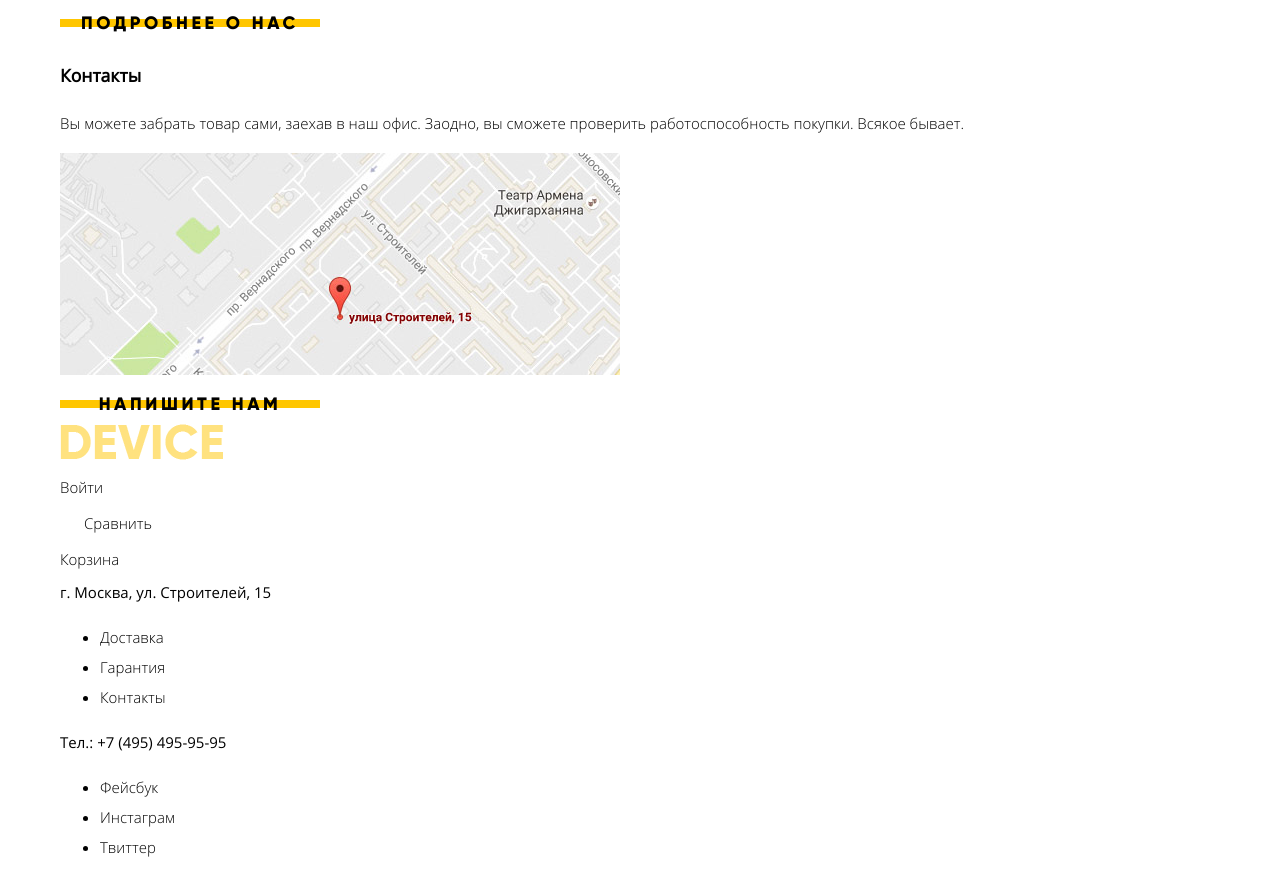
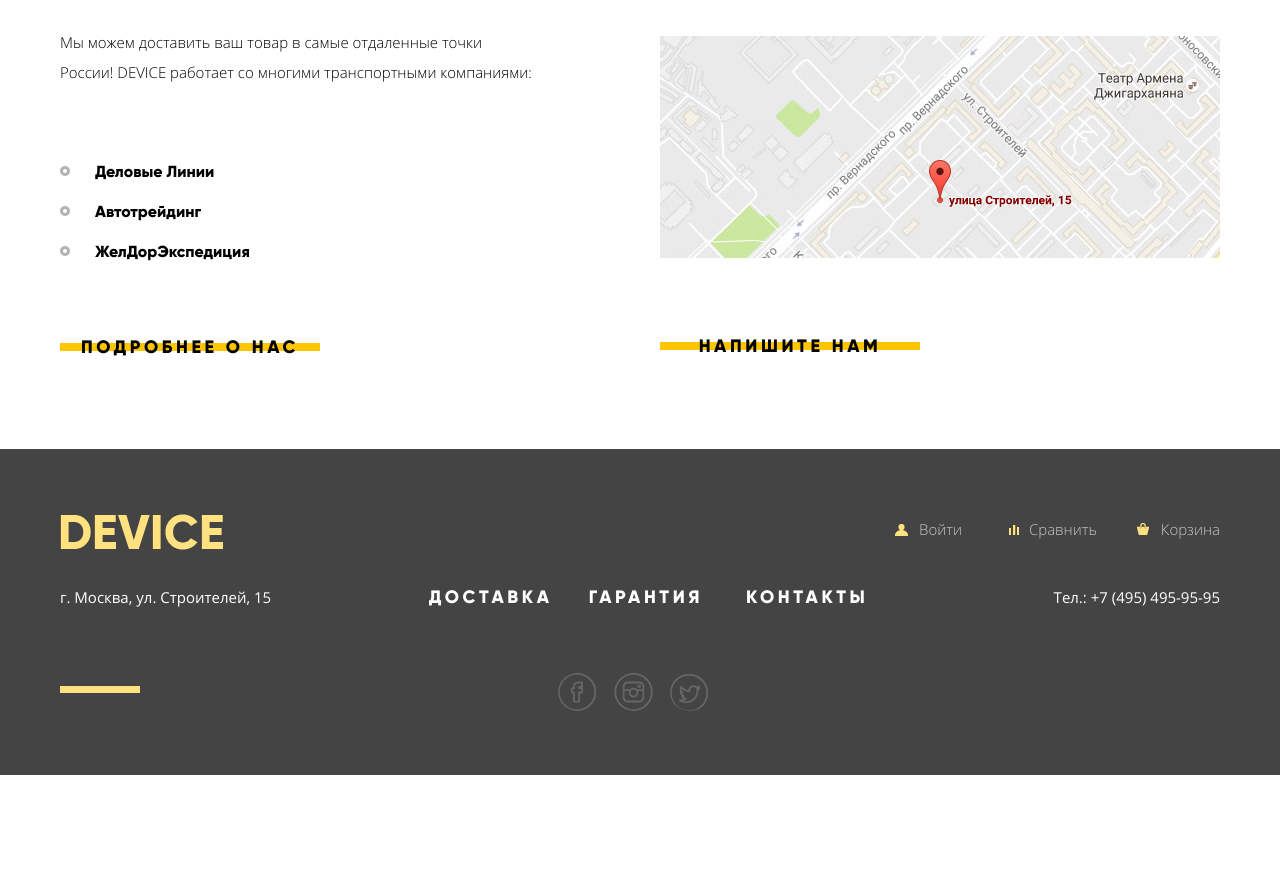
Before and after one commit to ozz-rjq/device, a plain HTML site: page index.html in a window 1280 px wide. Shown: the part 2023-2900 px from the top of the page. After the commit the page ends 2798 px from the top, so only its background shows below. Drawn offline with Linux system fonts and the light colour scheme; files whose address does not match are found by name.

Commit message:
Footer stylization

```diff
--- a/index.html
+++ b/index.html
@@ -62,7 +62,7 @@
 						</li>
 						<li class="main-nav__item  main-nav__delivery"><a class="main-nav__link" href="#">Доставка</a></li>
 						<li class="main-nav__item"><a class="main-nav__link" href="#">Гарантия</a></li>
-							<li class="main-nav__item"><a class="main-nav__link" href="#">Контакты</a></li>
+						<li class="main-nav__item main-nav__contacts"><a class="main-nav__link" href="#">Контакты</a></li>
 					</ul>
 				</nav>
 			</div>
@@ -84,7 +84,7 @@
 			<div class="slider__slides">
 				<div class="slider__slide">
 					<div class="slider__col">
-							<img class="slider__img  img-1" src="img/slider-1.png" alt="Slide 1" width="384" height="486">
+						<img class="slider__img  slider__img--1" src="img/slider-1.png" alt="Slide 1" width="384" height="486">
 					</div>
 
 					<div class="slider__col">
@@ -119,7 +119,7 @@
 
 				<div class="slider__slide">
 					<div class="slider__col">
-							<img class="slider__img  img-2" src="img/slider-2.png" alt="Slide 2" width="345" height="485">
+						<img class="slider__img  slider__img--2" src="img/slider-2.png" alt="Slide 2" width="345" height="485">
 					</div>
 
 					<div class="slider__col">
@@ -144,7 +144,7 @@
 
 				<div class="slider__slide">
 					<div class="slider__col">
-							<img class="slider__img  img-3" src="img/slider-3.png" alt="Slide 3" width="526" height="334">
+						<img class="slider__img  slider__img--3" src="img/slider-3.png" alt="Slide 3" width="526" height="334">
 					</div>
 
 					<div class="slider__col">
@@ -257,21 +257,21 @@
 				</div>
 
 				<div class="offers__items">
-					<div class="offers__item  delivery">
+					<div class="offers__item  offers__item--delivery">
 						<h3 class="offers__title">Доставка</h3>
 						<p class="offers__desc">
 							Мы с удовольствием доставим ваш товар прямо к вашему подъезду совершенно бесплатно! Ведь мы неплохо заработаем, поднимая его на ваш этаж.
 						</p>
 					</div>
 
-					<div class="offers__item  warranty">
+					<div class="offers__item  offers__item--warranty">
 						<h3 class="offers__title">Гарантия</h3>
 						<p class="offers__desc">
 							Если из-за возгарания купленного у нас товара у вас сгорит дом — не переживайте, мы выдадим вам новый.<br>Товар, не дом, конечно же.
 						</p>
 					</div>
 
-					<div class="offers__item  credit">
+					<div class="offers__item  offers__item--credit">
 						<h3 class="offers__title">Кредит</h3>
 						<p class="offers__desc">
 							Залезть в долговую яму стало проще! Кредитные консультанты подберут для вас наиболее выгодные условия кредита. Выгодные для нашего банка, разумеется.
@@ -320,10 +320,10 @@
 
 			<section class="info-block">
 				<h3 class="info-block__title">Контакты</h3>
-					<p class="info-block__desc">
+				<p class="info-block__desc info-block__desc--long">
 					Вы можете забрать товар сами, заехав в наш офис. Заодно, вы сможете проверить работоспособность покупки. Всякое бывает.
 				</p>
-					<div class="info__map">
+				<div class="info-block__map">
 					<img src="img./map.jpg" alt="Moscow Map" width="560" height="222">
 				</div>
 
@@ -335,39 +335,38 @@
 	</main>
 
 	<footer class="page-footer">
-		<div class="page-footer__row container">
-			<div class="page-footer__logo">
-				<img src="img/logo-footer.png" alt="Device Logo" width="163" height="36">
-			</div>
+		<div class="page-footer__row  page-footer__row--pseudo  container">
+			<a><div class="page-footer__logo">
+			</div></a>
 
-			<div class="user-block">
-				<div class="user-block__login">
+			<ul class="user-block user-block--footer">
+				<li class="user-block__item  user-block__login">
 					<a href="#" class="user-block__link">Войти</a>
-				</div>
+				</li>
 
-				<div class="user-block__compare">
+				<li class="user-block__item  user-block__compare">
 					<a href="#" class="user-block__link">Сравнить</a>
-				</div>
+				</li>
 
-				<div class="user-block__cart">
+				<li class="user-block__item  user-block__cart">
 					<a href="#" class="user-block__link">Корзина</a>
-				</div>
-			</div>
+				</li>
+			</ul>
 		</div>
 
 		<div class="page-footer__row container">
 			<b class="page-footer__info">г. Москва, ул. Строителей, 15</b>
 
-			<nav class="main-nav--footer">
-				<ul class="main-nav__list--footer">
-					<li class="main-nav__item--footer">
-						<a class="main-nav__link--footer" href="#">Доставка</a>
+			<nav class="main-nav main-nav--footer">
+				<ul class="main-nav__list">
+					<li class="main-nav__item main-nav__item--delivery">
+						<a class="main-nav__link" href="#">Доставка</a>
 					</li>
-					<li class="main-nav__item--footer">
-						<a class="main-nav__link--footer" href="#">Гарантия</a>
+					<li class="main-nav__item main-nav__item--warranty">
+						<a class="main-nav__link" href="#">Гарантия</a>
 					</li>
-					<li class="main-nav__item--footer">
-						<a class="main-nav__link--footer" href="#">Контакты</a>
+					<li class="main-nav__item main-nav__item--contacts">
+						<a class="main-nav__link" href="#">Контакты</a>
 					</li>
 				</ul>
 			</nav>
@@ -375,11 +374,11 @@
 			<b class="page-footer__info">Тел.: +7 (495) 495-95-95</b>
 		</div>
 
-		<div class="page-footer__row container">
+		<div class="page-footer__row  container">
 			<ul class="page-footer-social  social">
-				<li class="social__item"><a href="#" class="social__link">Фейсбук</a></li>
-				<li class="social__item"><a href="#" class="social__link">Инстаграм</a></li>
-				<li class="social__item"><a href="#" class="social__link">Твиттер</a></li>
+				<li class="social__item"><a href="#" class="social__link  social__link--fb">Фейсбук</a></li>
+				<li class="social__item"><a href="#" class="social__link  social__link--insta">Инстаграм</a></li>
+				<li class="social__item"><a href="#" class="social__link  social__link--tw">Твиттер</a></li>
 			</ul>
 		</div>
 	</footer>
--- /dev/null
+++ b/less/blocks/info-block.less
@@ -0,0 +1,79 @@
+.additional-info{
+	display: flex;
+	justify-content: space-between;
+
+	margin-bottom: 82px;
+}
+
+.info-block{
+	position: relative;
+
+	width: 560px;
+
+	&::after{
+		content: "";
+		position: absolute;
+		top: 0;
+		left: 0;
+
+		width: 80px;
+		height: 7px;
+		background-color: #000;
+	}
+}
+
+.info-block__title{
+	font-family: 'Gilroy', 'Arial', sans-serif;
+	font-size: 47px;
+	line-height: 58px;
+	font-weight: 800;
+
+	margin-bottom: 38px;
+}
+
+.info-block__desc{
+	width: 475px;
+
+	margin-bottom: 30px;
+
+	&--long{
+		width: 520px;
+	}
+}
+
+.info-block__list{
+	.list-reset;
+
+	margin-top: 65px;
+	margin-bottom: 55px;
+}
+
+.info-block__item{
+	position: relative;
+
+	padding-left: 35px;
+
+	font-family: 'Gilroy', 'Arial', sans-serif;
+	font-size: 16px;
+	line-height: 40px;
+	font-weight: 800;
+
+	&::after{
+		content: "";
+		position: absolute;
+		top: 14px;
+		left: 0;
+
+		width: 4px;
+		height: 4px;
+		background-color: #fff;
+
+		border: 3px solid #b2b2b2;
+		border-radius: 50%;
+	}
+}
+
+.info-block__map{
+	margin-top: 39px;
+	margin-bottom: 59px;
+}
--- a/less/blocks/main-nav.less
+++ b/less/blocks/main-nav.less
@@ -65,6 +65,10 @@
 	width: 210px;
 }
 
+.main-nav__contacts{
+	margin-left: auto;
+}
+
 .main-nav__link{
 	font-family: 'Gilroy', 'Arial', sans-serif;
 	font-size: 18px;
@@ -82,8 +86,6 @@
 	}
 }
 
-
-
 .main-nav__catalog:hover  .sub-nav{
 	display: block;
 }
@@ -91,3 +93,33 @@
 .main-nav__catalog:hover  .main-nav__link{
 	color: rgba(0,0,0,0.6);
 }
+
+//FOOTER
+
+.main-nav--footer .main-nav__link{
+	color: #fff;
+
+	&:hover{
+		color: rgba(255,255,255,0.6);
+	}
+
+	&:active{
+		color: rgba(255,255,255,0.3);
+	}
+}
+
+.main-nav__item{
+
+	&--delivery{
+		margin-left: 60px;
+		margin-right: 32px;
+	}
+
+	&--warranty{
+		margin-right: 14px;
+	}
+
+	&--contacts{
+		margin-left: 25px;
+	}
+}
--- /dev/null
+++ b/less/blocks/page-footer.less
@@ -0,0 +1,54 @@
+.page-footer{
+	padding-top: 65px;
+
+	background-color: #444444;
+	color: #fff;
+}
+
+.page-footer__row--pseudo{
+	position: relative;
+
+	&::after{
+		content: "";
+		position: absolute;
+		bottom: -143px;
+		left: 0;
+
+		width: 80px;
+		height: 7px;
+		background-color: @header-bg;
+	}
+}
+
+.page-footer__row{
+	display: flex;
+	justify-content: space-between;
+
+	margin-bottom: 32px;
+
+	&:nth-child(2){
+		margin-bottom: 61px;
+	}
+
+	&:nth-child(3){
+		margin-bottom: 0;
+		padding-bottom: 64px;
+	}
+}
+
+.page-footer__logo{
+	width: 163px;
+	height: 36px;
+
+	background-image: url("../img/logo-footer.png");
+	background-position: 0 0px;
+
+	&:hover{
+		background-image: url("../img/logo-footer-hover.png");
+	}
+
+	&:active{
+		opacity: 0.3;
+	}
+
+}
--- a/less/blocks/partners.less
+++ b/less/blocks/partners.less
@@ -3,7 +3,7 @@
 	justify-content: space-between;
 
 	margin-top: 95px;
-	margin-bottom: 50px;
+	margin-bottom: 84px;
 }
 
 .partners__col{
--- a/less/blocks/slider.less
+++ b/less/blocks/slider.less
@@ -55,16 +55,16 @@
 .slider__img{
 	animation: slider-img 0.6s;
 
-	&.img-1{
+	&--1{
 		margin-left: 90px;
 	}
 
-	&.img-2{
+	&--2{
 		margin-left: 116px;
 		margin-top: 12px;
 	}
 
-	&.img-3{
+	&--3{
 		margin-left: 30px;
 		margin-top: 65px;
 	}
--- /dev/null
+++ b/less/blocks/social.less
@@ -0,0 +1,48 @@
+.social{
+	.list-reset;
+
+	margin: 0 auto;
+}
+
+.social__item{
+	.inline-block;
+
+	margin-right: 12px;
+}
+
+.social__link{
+	.inline-block;
+
+	position: relative;
+
+	font-size: 0;
+
+	width: 40px;
+	height: 38px;
+
+	border-radius: 50%;
+
+	background-image: url("../img/spritesheet.png");
+	background-repeat: no-repeat;
+	opacity: 0.3;
+
+	&--fb{
+		background-position: 0 -318px;
+	}
+
+	&--insta{
+		background-position: 0 -376px;
+	}
+
+	&--tw{
+		background-position: 0 -433px;
+	}
+
+	&:hover{
+		opacity: 1;
+	}
+
+	&:active{
+		opacity: 0.1;
+	}
+}
--- a/less/blocks/user-block.less
+++ b/less/blocks/user-block.less
@@ -39,3 +39,54 @@
 .user-block__cart{
 	background-position: 4px -210px;
 }
+
+//FOOTER
+
+.user-block--footer{
+	margin-left: auto;
+}
+
+.user-block--footer .user-block__item{
+	width: 120px;
+
+	&:active{
+		opacity: 0.3;
+	}
+}
+
+.user-block--footer .user-block__link{
+	color: rgba(255,255,255,0.7);
+	line-height: 22px;
+
+	&:hover{
+		color: #fff;
+	}
+}
+
+.user-block--footer .user-block__login{
+	width: 76px;
+	margin-right: 34px;
+	background-position: 4px -58px;
+
+	&:hover{
+		background-position: 4px -90px;
+	}
+}
+
+.user-block--footer .user-block__compare{
+	width: 92px;
+	background-position: 4px -151px;
+
+	&:hover{
+		background-position: 4px -181px;
+	}
+}
+
+.user-block--footer .user-block__cart{
+	width: auto;
+	background-position: 4px -245px;
+
+	&:hover{
+		background-position: 4px -277px;
+	}
+}
--- a/less/style.less
+++ b/less/style.less
@@ -4,6 +4,7 @@
 
 @import "global/fonts.less";
 
+@import "blocks/social.less";
 @import "blocks/page-header.less";
 @import "blocks/user-block.less";
 @import "blocks/main-nav.less";
@@ -13,3 +14,5 @@
 @import "blocks/popular-items.less";
 @import "blocks/offers.less";
 @import "blocks/partners.less";
+@import "blocks/info-block.less";
+@import "blocks/page-footer.less";
```
Also changed, not shown: catalog.html (+46 -48 lines), less/blocks/offers.less (+5 -5 lines), css/style.css. Lines whose indentation alone changed are shown as unchanged.
